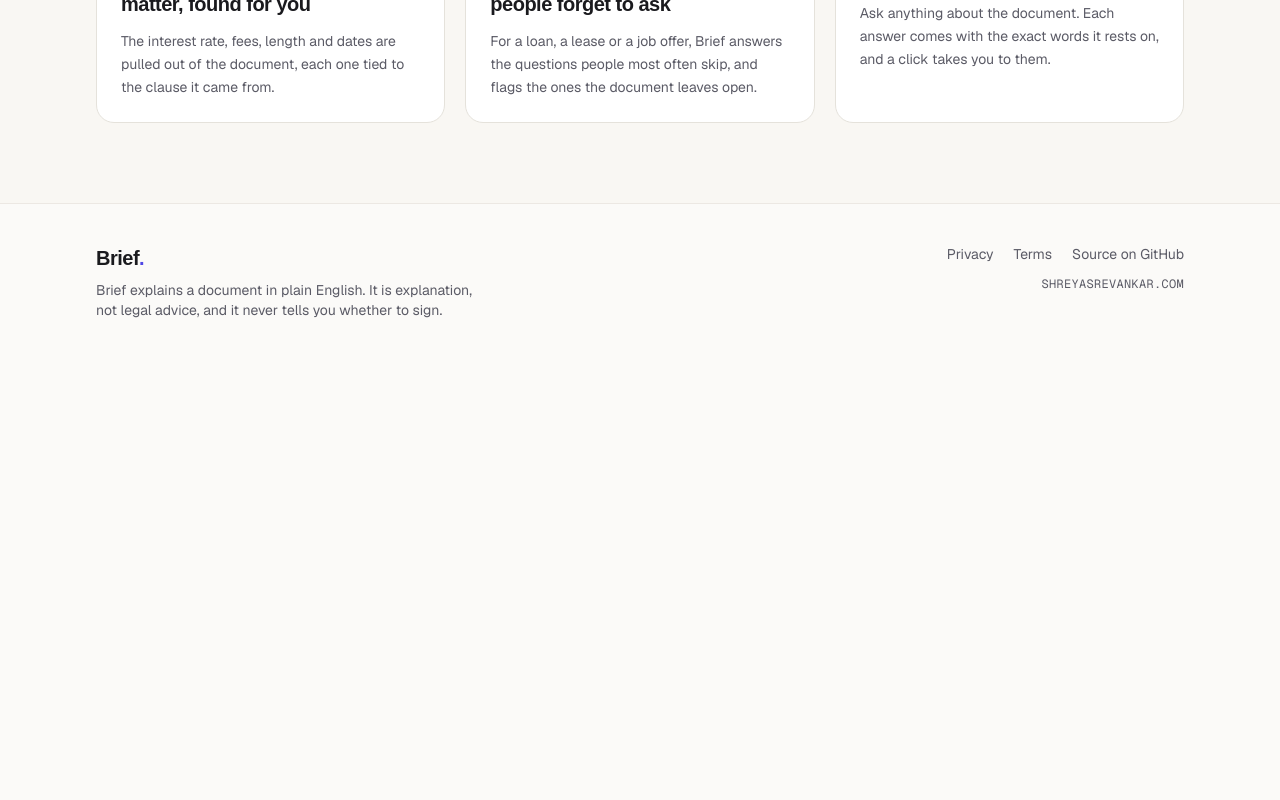
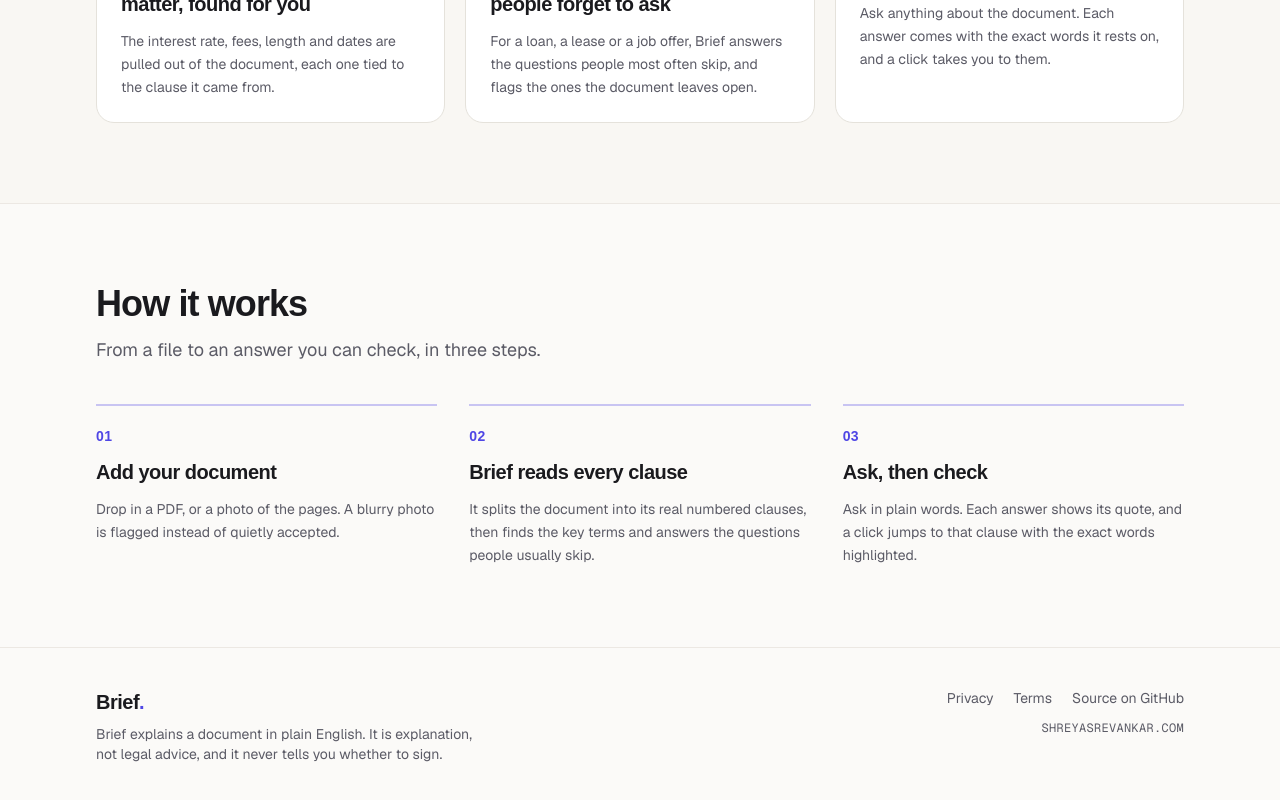
Before and after one commit to iamshrey10/Brief, a Next.js app in the folder web/: page / in a window 1280 px wide. Shown: the part 1037-1837 px from the top of the page. Before the commit the page ends 1397 px from the top, so only its background shows below. Built offline with nearby package versions, Linux system fonts and the light colour scheme; no server answers; a web font is replaced by a local one.

Commit message:
Add a How it works section to the landing page: three numbered steps from adding a document to checking an answer

```diff
--- a/web/app/page.tsx
+++ b/web/app/page.tsx
@@ -1,6 +1,7 @@
 import { auth } from "@/auth";
 import { LandingHero } from "@/components/landing-hero";
 import { LandingFeatures } from "@/components/landing-features";
+import { LandingSteps } from "@/components/landing-steps";
 import { SiteFooter } from "@/components/site-footer";
 import { SiteHeader } from "@/components/site-header";
 
@@ -15,6 +16,7 @@
         <LandingHero signedIn={signedIn} />
       </div>
       <LandingFeatures />
+      <LandingSteps />
       <SiteFooter />
     </div>
   );
--- /dev/null
+++ b/web/components/landing-steps.tsx
@@ -0,0 +1,42 @@
+/** The path from a file to a checked answer, in the order a person meets it. Each step is something the app does today. */
+export const STEPS = [
+  {
+    title: "Add your document",
+    body: "Drop in a PDF, or a photo of the pages. A blurry photo is flagged instead of quietly accepted.",
+  },
+  {
+    title: "Brief reads every clause",
+    body: "It splits the document into its real numbered clauses, then finds the key terms and answers the questions people usually skip.",
+  },
+  {
+    title: "Ask, then check",
+    body: "Ask in plain words. Each answer shows its quote, and a click jumps to that clause with the exact words highlighted.",
+  },
+];
+
+/** How it works, as three numbered steps. The section's id is what the top bar's link jumps to. */
+export function LandingSteps() {
+  return (
+    <section id="how" aria-labelledby="how-heading" className="border-t border-border/70">
+      <div className="mx-auto w-full max-w-6xl px-6 py-16 md:px-8 md:py-20">
+        <div className="max-w-2xl">
+          <h2 id="how-heading" className="text-3xl font-semibold tracking-tight text-foreground md:text-4xl">
+            How it works
+          </h2>
+          <p className="mt-3 text-lg text-muted-foreground">From a file to an answer you can check, in three steps.</p>
+        </div>
+        <ol className="mt-10 grid gap-10 md:grid-cols-3 md:gap-8">
+          {STEPS.map((step, index) => (
+            <li key={step.title} className="flex flex-col gap-3 border-t-2 border-primary/30 pt-5">
+              <span className="font-heading text-sm font-semibold tracking-wide text-primary">
+                {String(index + 1).padStart(2, "0")}
+              </span>
+              <h3 className="text-xl font-semibold tracking-tight text-balance text-foreground">{step.title}</h3>
+              <p className="text-sm leading-relaxed text-muted-foreground">{step.body}</p>
+            </li>
+          ))}
+        </ol>
+      </div>
+    </section>
+  );
+}
```
Also changed, not shown: 1 other file (tests, documents, lock files or other folders).
